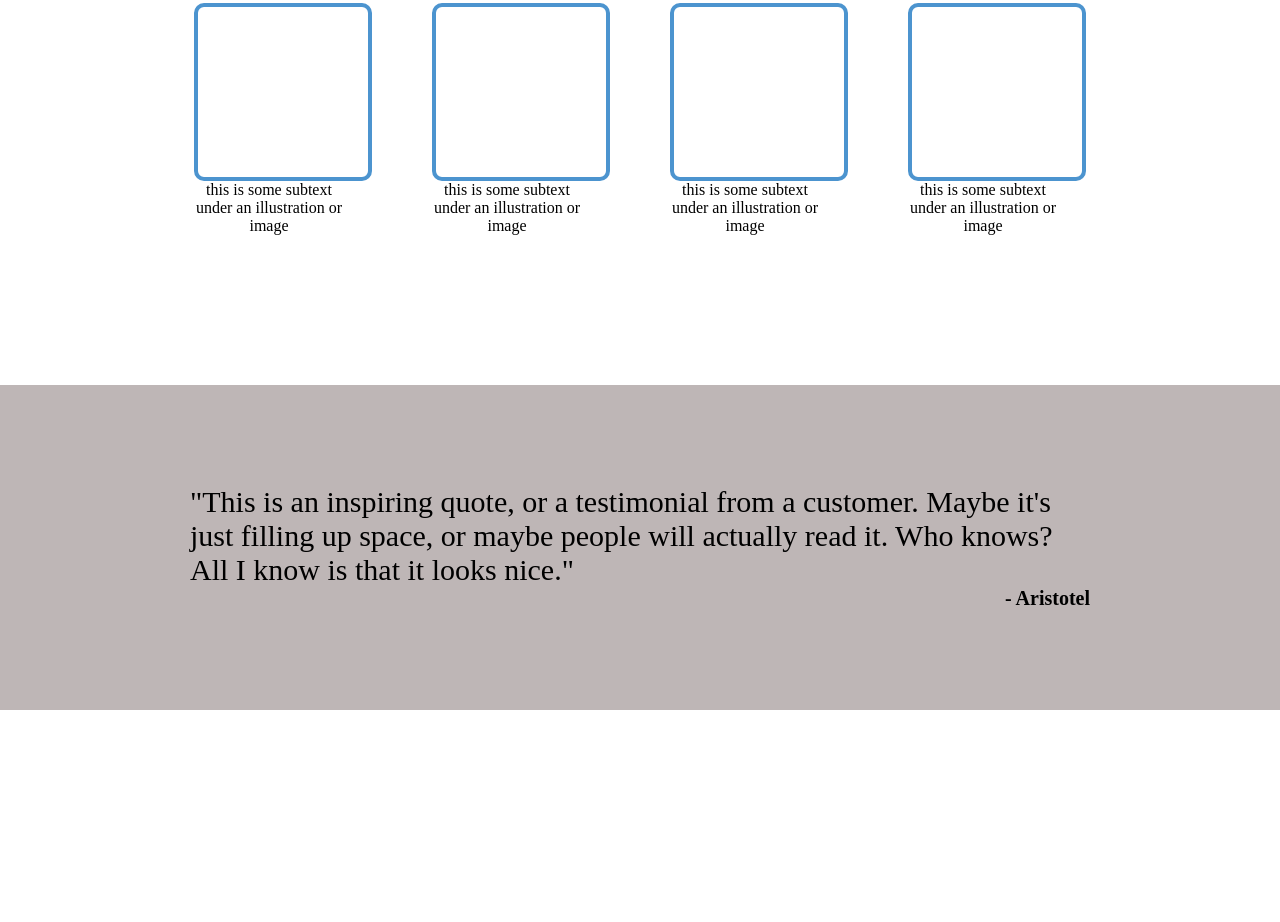
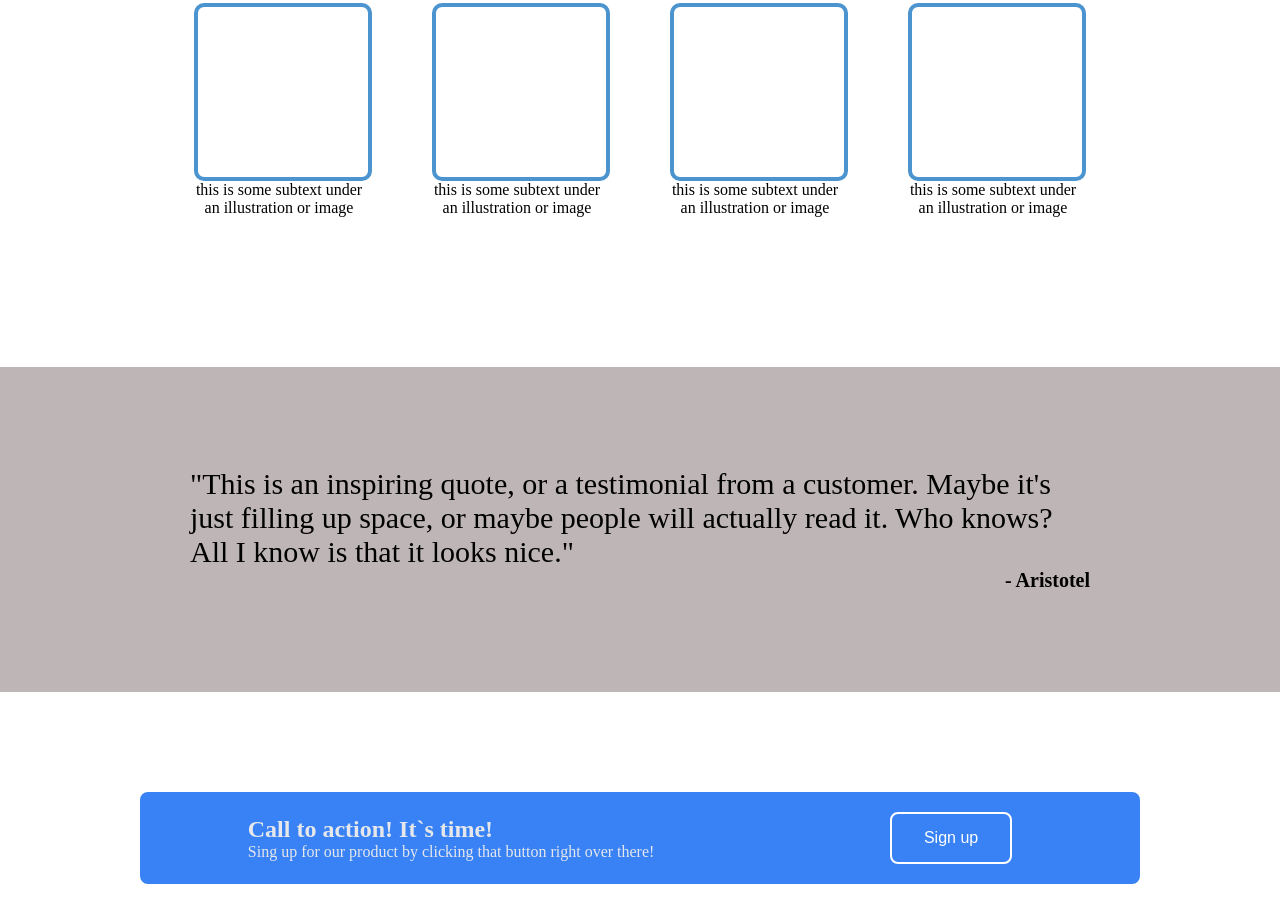
Before and after one commit to BahkoHatake/odin-landing-page, a plain HTML site: page index.html in a window 1280 px wide. Shown: the part 857-1779 px from the top of the page. Before the commit the page ends 1567 px from the top, so only its background shows below. Drawn offline with Linux system fonts and the light colour scheme.

Commit message:
add fourth section html and style it

```diff
--- a/index.html
+++ b/index.html
@@ -54,6 +54,16 @@
             <div class="ps">- Aristotel</div>
         </div>
     </div>
+    <div class="four">
+        <div class="four-container">
+            <div class="action">
+                <div class="four-h">Call to action! It`s time!</div>
+                <div class="four-t">Sing up for our product by clicking that button right over there!</div>
+            </div>
+            <button class="muda">Sign up</button>
+        </div>
 
+
+    </div>
 </body>
 </html>
--- a/styl.css
+++ b/styl.css
@@ -57,7 +57,7 @@ ul{
     margin-left:20px;
 
 }
-.main button{
+button{
     background-color: #3882f6;
     padding:15px 32px;
     font-size: 16px;
@@ -77,7 +77,7 @@ ul{
     border-radius: 8px;
     border: 7px rgb(201, 130, 60) solid;
 }
-.main button:hover{
+button:hover{
     background-color:#4a8efa
 }
 .second{
@@ -113,7 +113,7 @@ ul{
     flex:none;
     text-align: center;
     flex:none;
-    width: 150px;
+    width: 170px;
 }
 .third{
     display:flex;
@@ -134,3 +134,30 @@ ul{
     font-size:20px;
     font-weight: 700;
 }
+.four{
+    margin:100px;
+    display:flex;
+    justify-content: center;
+}
+.four-container{
+    background-color: #3882f6;
+    border-radius: 8px;
+    display: flex;
+    justify-content:space-around ;
+    align-items: center;
+    width: 1000px;
+}
+.action
+.four-h{
+    font-size: 24px;
+    color: #e5e7eb;
+    font-weight: 700;
+}
+.four-t{
+    font-size: 16px;
+    color: #e5e7eb;
+
+}
+.muda{
+    border:2px white solid;
+}
```
